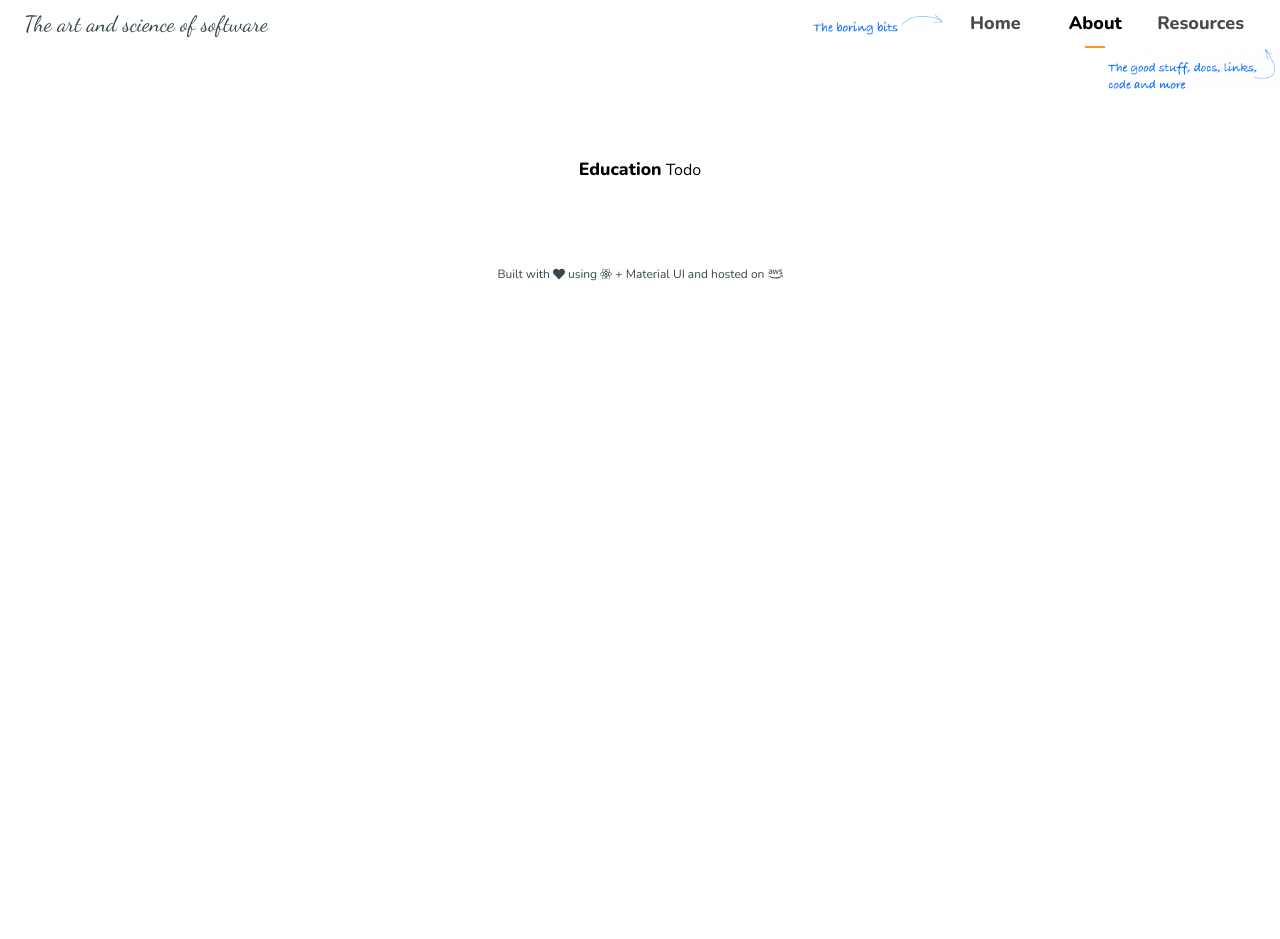
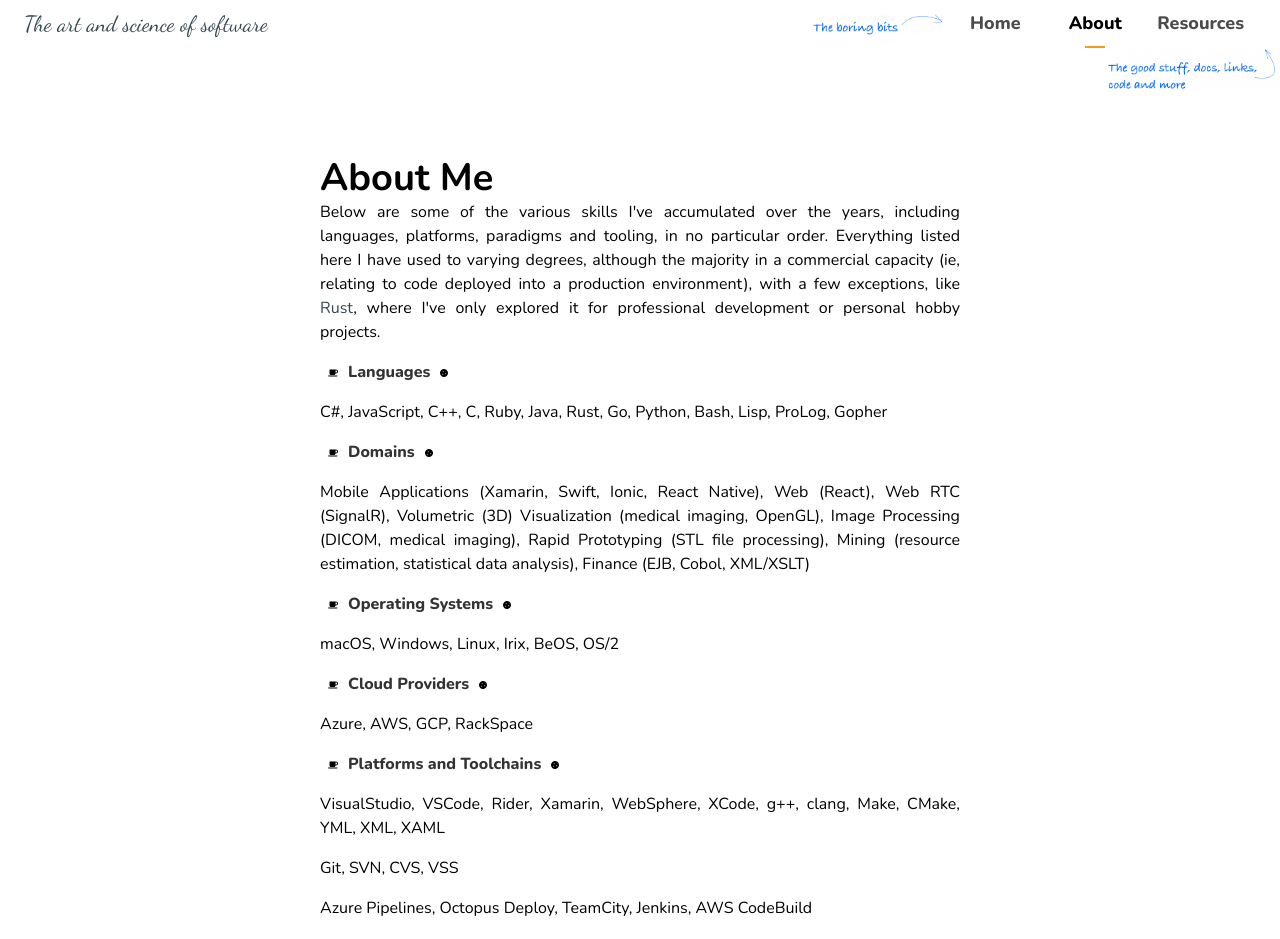
Before and after one commit to GianLorenzetto/zendibbler-react, a React (Create React App) app: page /about in a window 1280 px wide. Shown: the top 939 px of the page. Before the commit the page ends 800 px from the top, so only its background shows below. Built offline with nearby package versions, Linux system fonts and the light colour scheme.

Commit message:
Update Home and About page content
Some styling tweaks and extracted some components

```diff
--- a/src/App.tsx
+++ b/src/App.tsx
@@ -17,6 +17,9 @@
     },
     h2: {
       fontSize: 32,
+    },
+    h3: {
+      fontSize: 28,
     },
   },
   palette: {
--- /dev/null
+++ b/src/components/Heading.tsx
@@ -0,0 +1,64 @@
+import React from "react"
+import {
+    Grid,
+    Typography,
+    makeStyles,
+    createStyles,
+    Theme,
+  } from "@material-ui/core";
+  import styled from "styled-components";
+  import {
+    faCoffee,
+    faCookie,
+  } from "@fortawesome/free-solid-svg-icons";
+  import { FontAwesomeIcon } from "@fortawesome/react-fontawesome";
+
+const BoldText = styled.span`
+  font-weight: 800;
+  font-size: 1rem;
+  color: #333;
+`;
+
+const useStyles = makeStyles((theme: Theme) =>
+  createStyles({
+    root: {
+      flexGrow: 1,
+    },
+    para: {
+        textAlign: "justify",
+      },
+    coffee: {
+      fontSize: "8px",
+      paddingLeft: 8,
+      paddingRight: 10,
+      paddingBottom: 1.5,
+    },
+    cookie: {
+      fontSize: "8px",
+      paddingLeft: 10,
+      paddingBottom: 1.5,
+    }
+  })
+);
+
+interface HeadingProps {
+    title: string
+}
+
+const Heading: React.FC<HeadingProps> = ({title}) => {
+    const classes = useStyles();
+
+    return (
+        <Grid container direction="row" justify="flex-start">
+            <Grid item>
+            <Typography variant="body1" paragraph className={classes.para}>
+                <FontAwesomeIcon icon={faCoffee} className={classes.coffee}/>
+                    <BoldText>{title}</BoldText>
+                <FontAwesomeIcon icon={faCookie} className={classes.cookie}/>
+            </Typography>
+            </Grid>
+        </Grid>
+    )
+};
+
+export default Heading;
--- a/src/pages/About.tsx
+++ b/src/pages/About.tsx
@@ -6,13 +6,23 @@
   makeStyles,
   Theme,
   createStyles,
+  Link,
 } from "@material-ui/core";
+import Heading from "../components/Heading"
 import styled from "styled-components";
+import { Code } from "@material-ui/icons";
 
-const BoldText = styled.span`
-  font-weight: 800;
-  font-size: 1.1rem;
-`;
+export const RustLangLink = () => {
+  return (
+    <Link
+      target="_blank"
+      rel="noopener"
+      href="https://www.rust-lang.org"
+    >
+      Rust
+    </Link>
+  );
+};
 
 const useStyles = makeStyles((theme: Theme) =>
   createStyles({
@@ -51,8 +61,46 @@
         alignContent="stretch"
       >
         <Grid item xs={9} md={6}>
+          <Typography variant="h1">About Me</Typography>
           <Typography variant="body1" paragraph className={classes.para}>
-            <BoldText>Education</BoldText> Todo
+            Below are some of the various skills I've accumulated over the years, including languages,
+             platforms, paradigms and tooling, in no particular order. Everything listed here I have
+             used to varying degrees, although the majority in a commercial capacity (ie, relating to
+             code deployed into a production environment), with a few exceptions, like <RustLangLink/>,
+             where I've only explored it for professional development or personal hobby projects.
+          </Typography>
+          <Heading title="Languages" />
+          <Typography variant="body1" paragraph className={classes.para}>
+            C#, JavaScript, C++, C, Ruby, Java, Rust, Go, Python, Bash, Lisp, ProLog, Gopher
+          </Typography>
+          <Heading title="Domains" />
+          <Typography variant="body1" paragraph className={classes.para}>
+            Mobile Applications (Xamarin, Swift, Ionic, React Native), Web (React), Web RTC (SignalR),
+            Volumetric (3D) Visualization (medical imaging, OpenGL), Image Processing (DICOM, medical imaging),
+            Rapid Prototyping (STL file processing), Mining (resource estimation, statistical data analysis),
+            Finance (EJB, Cobol, XML/XSLT)
+          </Typography>
+          <Heading title="Operating Systems" />
+          <Typography variant="body1" paragraph className={classes.para}>
+            macOS, Windows, Linux, Irix, BeOS, OS/2
+          </Typography>
+          <Heading title="Cloud Providers" />
+          <Typography variant="body1" paragraph className={classes.para}>
+            Azure, AWS, GCP, RackSpace
+          </Typography>
+          <Heading title="Platforms and Toolchains" />
+          <Typography variant="body1" paragraph className={classes.para}>
+            VisualStudio, VSCode, Rider, Xamarin, WebSphere, XCode, g++, clang, Make, CMake, YML, XML, XAML
+          </Typography>
+          <Typography variant="body1" paragraph className={classes.para}>
+            Git, SVN, CVS, VSS
+          </Typography>
+          <Typography variant="body1" paragraph className={classes.para}>
+            Azure Pipelines, Octopus Deploy, TeamCity, Jenkins, AWS CodeBuild
+          </Typography>
+          <Heading title="Paradigms, Methodolgies and Practices" />
+          <Typography variant="body1" paragraph className={classes.para}>
+            Design Patterns, Design Thinking, Systems Thinking, TDD, DDD, BDD, agile, lean, XP
           </Typography>
         </Grid>
       </Grid>
--- a/src/pages/Home.tsx
+++ b/src/pages/Home.tsx
@@ -7,15 +7,10 @@
   makeStyles,
   Theme,
   createStyles,
-  Link,
 } from "@material-ui/core";
 import SocialBar from "../components/SocialBar";
-import styled from "styled-components";
-
-const BoldText = styled.span`
-  font-weight: 800;
-  font-size: 1.1rem;
-`;
+import Heading from "../components/Heading"
+import { PurpleLink } from "./PurpleLink";
 
 const useStyles = makeStyles((theme: Theme) =>
   createStyles({
@@ -85,32 +80,22 @@
         alignContent="stretch"
       >
         <Grid item xs={9} md={6}>
+        <Heading title="Who am I?"/>
           <Typography variant="body1" paragraph className={classes.para}>
-            <BoldText>Who am I?</BoldText> I have over 15 years' experience
-            delivering software applications across a large variety of domains,
-            including medical device manufacturing, medical imaging and
-            autonomous vehicle control. I have deployed software across most
-            major platforms, from small, low budget web applications to
-            enterprise scale, mobile applications. I am passionate about
-            iterative and incremental delivery, best practices in DevSecOps and
-            coaching software teams on how to improve their software delivery
-            processes.
+          I have over 20 years experience developing unique software
+            solutions over a wide variety of domains, from medical device manufacturing and medical imaging,
+            to mining, finance, IoT, and autonomous vehicle control. I have worked with most major platforms
+            and a large array of technologies, from simple websites, to enterprise scale mobile applications
+            and advanced desktop visualization software.
           </Typography>
+          <Heading title="What I do"/>
           <Typography variant="body1" paragraph className={classes.para}>
-            <BoldText>What I do</BoldText> In my current role as a Lead
-            Consultant with{" "}
-            <Link
-              target="_blank"
-              rel="noopener"
-              href="https://purple.telstra.com/"
-            >
-              Telstra Purple
-            </Link>
-            , I get to focus on uplifting both our internal and customer teams.
-            I'm especially focused on coaching developers towards identifying
-            and reducing waste in their software development process, improving
-            their development practices and consistently delivering value to our
-            clients, early and often.
+            In my current role as a Managing Consultant with{" "}<PurpleLink />, I get to focus on uplifting
+            both our internal and customer teams. I'm especially passionate about working in highly
+            collaborative, cross-functional teams, including client domain experts to unearth innovative, but
+            inherently valuable software. My current focus is on helping teams understand the benefits of
+            iterative and incremental delivery, best practices in DevSecOps and coaching them on how to improve
+            their software delivery processes and practices.
           </Typography>
         </Grid>
       </Grid>
--- /dev/null
+++ b/src/pages/PurpleLink.tsx
@@ -0,0 +1,16 @@
+import React from "react";
+import { Link } from "@material-ui/core";
+
+export const PurpleLink = () => {
+  return (
+    <Link
+      target="_blank"
+      rel="noopener"
+      href="https://purple.telstra.com/"
+    >
+      Telstra Purple
+    </Link>
+  );
+};
+
+export default PurpleLink;
--- a/src/pages/Resources.tsx
+++ b/src/pages/Resources.tsx
@@ -51,10 +51,17 @@
         alignContent="stretch"
       >
         <Grid item xs={9} md={6}>
-          <Typography variant="body1" paragraph className={classes.para}>
-            <BoldText>Resources</BoldText> Todo
+          <Typography variant="h1" paragraph>
+            Books
           </Typography>
         </Grid>
+
+        <Grid item xs={9} md={6}>
+          <Typography variant="body1" paragraph className={classes.para}>
+            <BoldText></BoldText> Todo
+          </Typography>
+        </Grid>
+
       </Grid>
     </div>
   );
```
